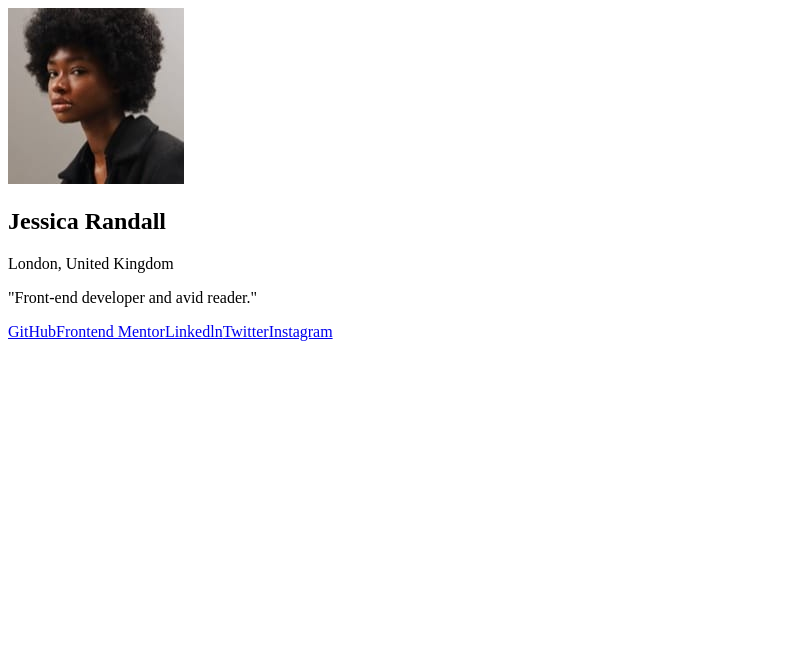
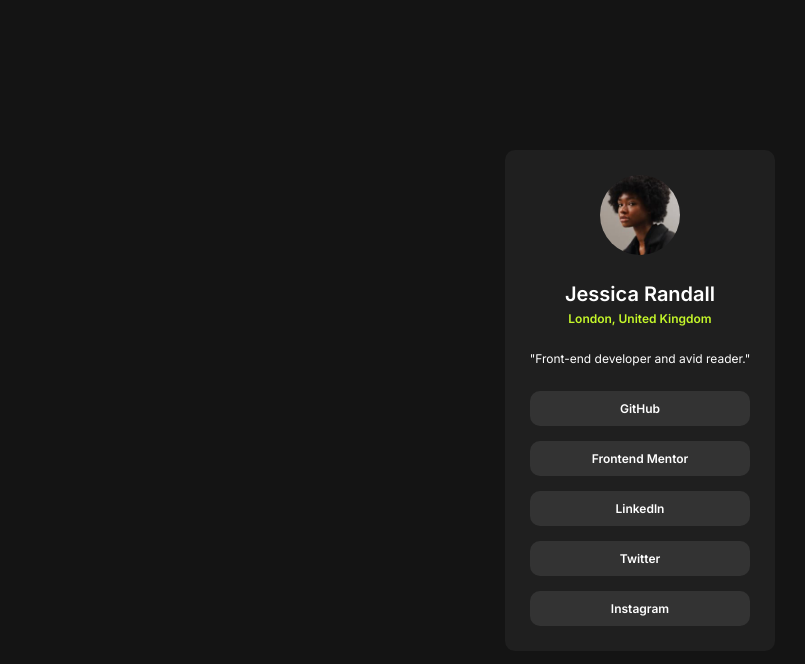
Before and after one commit to Pogo182028/social-link-profile, a plain HTML site: page index.html in a window 1280 px wide. Shown: the whole page, without its empty margins (0-805 px from the left). Drawn offline with Linux system fonts and the light colour scheme.

Commit message:
Adding styles and font to HTML

```diff
--- a/index.html
+++ b/index.html
@@ -12,6 +12,15 @@
       href="./assets/images/favicon-32x32.png"
     />
 
+    <link rel="preconnect" href="https://fonts.googleapis.com" />
+    <link rel="preconnect" href="https://fonts.gstatic.com" crossorigin />
+    <link
+      href="https://fonts.googleapis.com/css2?family=Inter:ital,opsz,wght@0,14..32,100..900;1,14..32,100..900&display=swap"
+      rel="stylesheet"
+    />
+
+    <link rel="stylesheet" href="./styles/styles.css" />
+
     <title>Frontend Mentor | Social links profile</title>
   </head>
   <body>
@@ -23,11 +32,11 @@
           <p>London, United Kingdom</p>
           <p>"Front-end developer and avid reader."</p>
           <div class="social-links">
-            <a href="#" class="links">GitHub</a
-            ><a href="#" class="links">Frontend Mentor</a
-            ><a href="#" class="links">Linkedln</a
-            ><a href="#" class="links">Twitter</a
-            ><a href="#" class="links">Instagram</a>
+            <a href="#" class="links">GitHub</a>
+            <a href="#" class="links">Frontend Mentor</a>
+            <a href="#" class="links">Linkedln</a>
+            <a href="#" class="links">Twitter</a>
+            <a href="#" class="links">Instagram</a>
           </div>
         </div>
       </article>
--- /dev/null
+++ b/styles/styles.css
@@ -0,0 +1,104 @@
+:root {
+  --font-family: "Inter", serif;
+  --font-size: 1.2rem;
+
+  --green: hsl(75, 94%, 57%);
+  --white: hsl(0, 0%, 100%);
+  --grey-700: hsl(0, 0%, 20%);
+  --grey-800: hsl(0, 0%, 12%);
+  --grey-900: hsl(0, 0%, 8%);
+}
+
+html {
+  font-size: 62.5%; /* 1rem = 10px */
+  box-sizing: border-box;
+}
+
+*,
+*::before,
+*::after {
+  box-sizing: inherit;
+}
+
+body {
+    margin: 0;
+    padding: 0;
+    background-color: var(--grey-900);
+    color: var(--white);
+    font-family: var(--font-family);
+    font-size: var(--font-size);
+}
+
+h1 {
+    font-size: 2rem;
+    font-weight: 600;
+    margin: 0;
+}
+
+p {
+    margin: 0;
+}
+
+a {
+    color: var(--white);
+    text-decoration: none;
+}
+
+img {
+    max-width: 100%;
+    height: auto;
+}
+
+.container {
+    display: flex;
+    justify-content: center;
+    align-items: center;
+    height: 100vh;
+    text-align: center;
+}
+
+.social-card {
+    background-color: var(--grey-800);
+    border-radius: 1rem;
+    padding: 2.5rem;
+}
+
+.social-card img {
+    width: 8rem;
+    height: 8rem;
+    border-radius: 50%;
+    margin-bottom: 2.4rem;
+}
+
+.social-card h1 {
+    margin-bottom: .5rem;
+}
+
+.social-card p:first-of-type {
+    color: var(--green);
+    font-weight: 600;
+    margin-bottom: 2.5rem;
+}
+
+.social-card p:last-of-type {
+    font-weight: 400;
+    margin-bottom: 2.5rem;
+}
+
+.social-links {
+    display: flex;
+    flex-direction: column;
+    gap: 1.5rem;
+}
+
+.links {
+    background-color: var(--grey-700);
+    border-radius: 1rem;
+    padding: 1rem;
+    font-weight: 600;
+}
+
+.links:hover {
+    background-color: var(--green);
+    color: var(--grey-900);
+}
```
Also changed, not shown: design/active-states.jpg (deleted), design/destkop-design.jpg (deleted), design/mobile-design.jpg (deleted).
